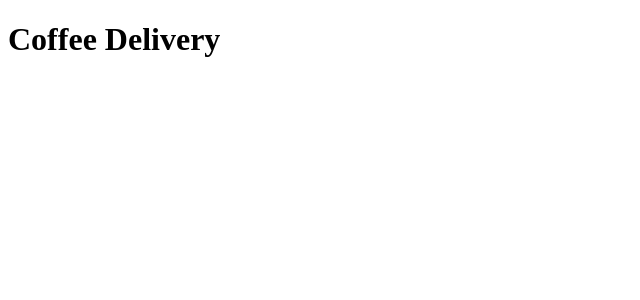
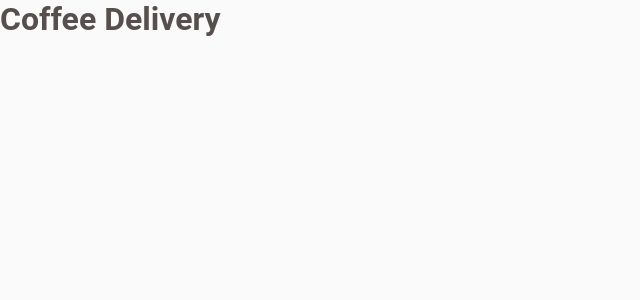
Before and after one commit to oigabrielteodoro/coffee-delivery, a React (Vite) app: page / in a window 1280 px wide. Shown: the top 300 px of the page, without its empty margins (0-640 px from the left). Built offline with nearby package versions, Linux system fonts and the light colour scheme.

Commit message:
feat: add global css and default theme

```diff
--- a/src/App.tsx
+++ b/src/App.tsx
@@ -1,3 +1,13 @@
+import { ThemeProvider } from "styled-components";
+
+import { GlobalStyle } from "./styles/global";
+import { defaultTheme } from "./styles/themes/default";
+
 export function App() {
-  return <h1>Coffee Delivery</h1>;
+  return (
+    <ThemeProvider theme={defaultTheme}>
+      <h1>Coffee Delivery</h1>
+      <GlobalStyle />
+    </ThemeProvider>
+  );
 }
--- /dev/null
+++ b/src/styles/global.ts
@@ -0,0 +1,26 @@
+import { createGlobalStyle } from "styled-components";
+
+export const GlobalStyle = createGlobalStyle`
+  * {
+    margin: 0;
+    padding: 0;
+    box-sizing: border-box;
+  }
+
+  :focus {
+    outline: 0;
+    box-shadow: 0 0 0 2px ${({ theme }) => theme.yellow};
+  }
+
+  body {
+    background: ${({ theme }) => theme.background};
+    color: ${({ theme }) => theme["base-text"]};
+    -webkit-font-smoothing: antialiased;
+  }
+
+  body, input, textarea, button {
+    font-family: 'Roboto', sans-serif;
+    font-weight: 400;
+    font-size: 1rem;
+  }
+`;
--- /dev/null
+++ b/src/styles/themes/default.ts
@@ -0,0 +1,21 @@
+export const defaultTheme = {
+  white: "#ffffff",
+
+  "base-title": "#272221",
+  "base-subtitle": "#403937",
+  "base-text": "#574f4d",
+  "base-label": "#8d8686",
+  "base-hover": "#d7d5d5",
+  "base-button": "#e6e5e5",
+  "base-input": "#ededed",
+  "base-card": "#f3f2f2",
+  background: "#fafafa",
+
+  purple: "#8047f8",
+  "purple-light": "#ebe5f9",
+  "purple-dark": "#4b2995",
+
+  yellow: "#dbac2c",
+  "yellow-light": "f1e9c9",
+  "yellow-dark": "#c47f17",
+};
```
Also changed, not shown: src/@types/styled.d.ts (added, +8 -0 lines).
